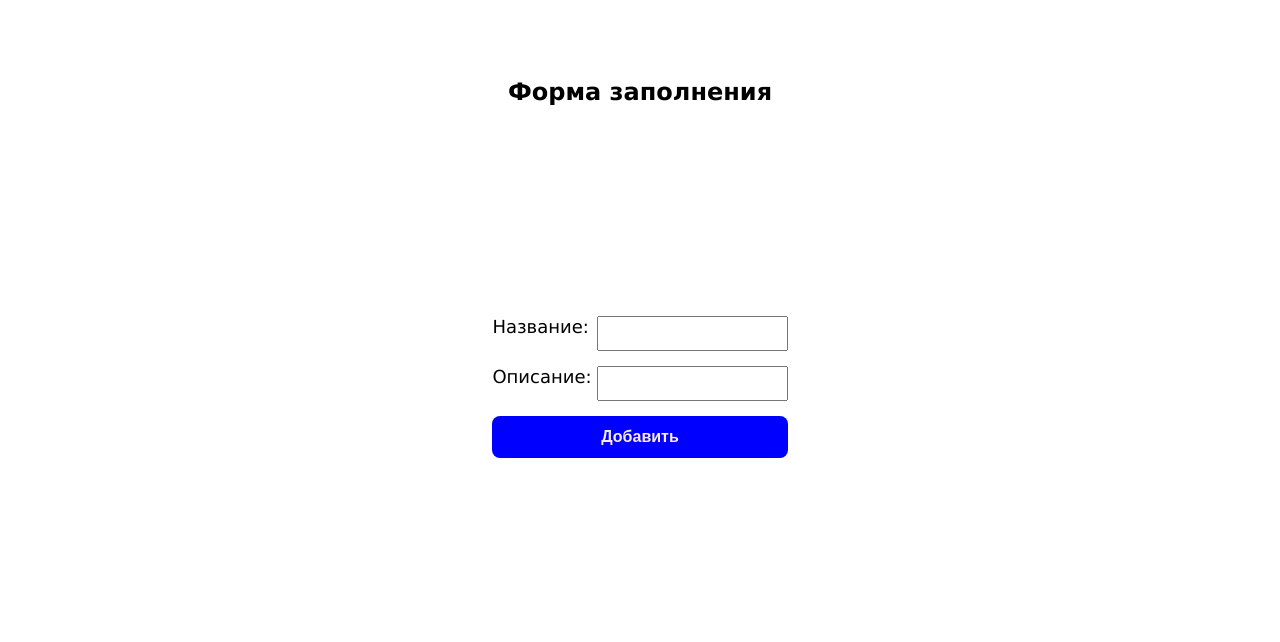
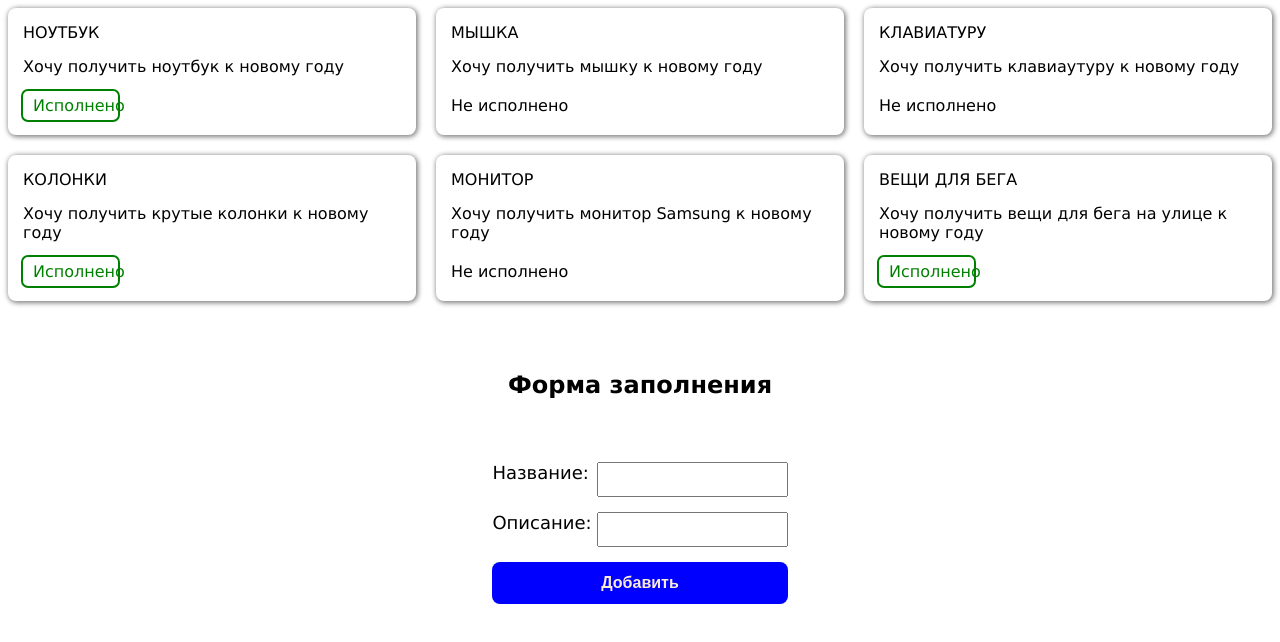
Before and after one commit to StanislavSH109/WishList, a Vue app: page / in a window 1280 px wide. Shown: the top 642 px of the page. Built offline with nearby package versions, Linux system fonts and the light colour scheme.

Commit message:
Added interaction with cards from form

```diff
--- a/src/App.vue
+++ b/src/App.vue
@@ -1,9 +1,9 @@
 <template>
   <div class="container">
     <div class="wrapper">
-      <WishList />
+      <WishList :cards="cards"/>
     </div>
-    <FormCreate />
+    <FormCreate @set-card="addCard"/>
   </div>
 </template>
 
@@ -50,6 +50,10 @@ const cards = ref([
     isDone: true,
   },
 ])
+
+const addCard = (card) => {
+  cards.value.push(card)
+}
 </script>
 
 <style scope>
--- a/src/components/AppCard.vue
+++ b/src/components/AppCard.vue
@@ -19,7 +19,7 @@ const props = defineProps({
     type: Object,
     default() {
       return { message: 'hey' }
-    }
+    },
   },
 })
 </script>
--- a/src/components/FormCreate.vue
+++ b/src/components/FormCreate.vue
@@ -18,6 +18,8 @@
 <script setup>
 import { ref } from 'vue'
 
+const emit = defineEmits(['set-card'])
+
 const newCard = ref({
   id: 0,
   title: '',
@@ -26,6 +28,7 @@ const newCard = ref({
 })
 
 const addCard = () => {
+  emit('set-card', newCard.value)
   console.log(newCard.value)
 }
 </script>
--- a/src/components/WishList.vue
+++ b/src/components/WishList.vue
@@ -7,8 +7,8 @@ import AppCard from './AppCard.vue'
 
 const props = defineProps({
   cards: {
-    type: Array
-  }
+    type: Array,
+  },
 })
 </script>
 
```
